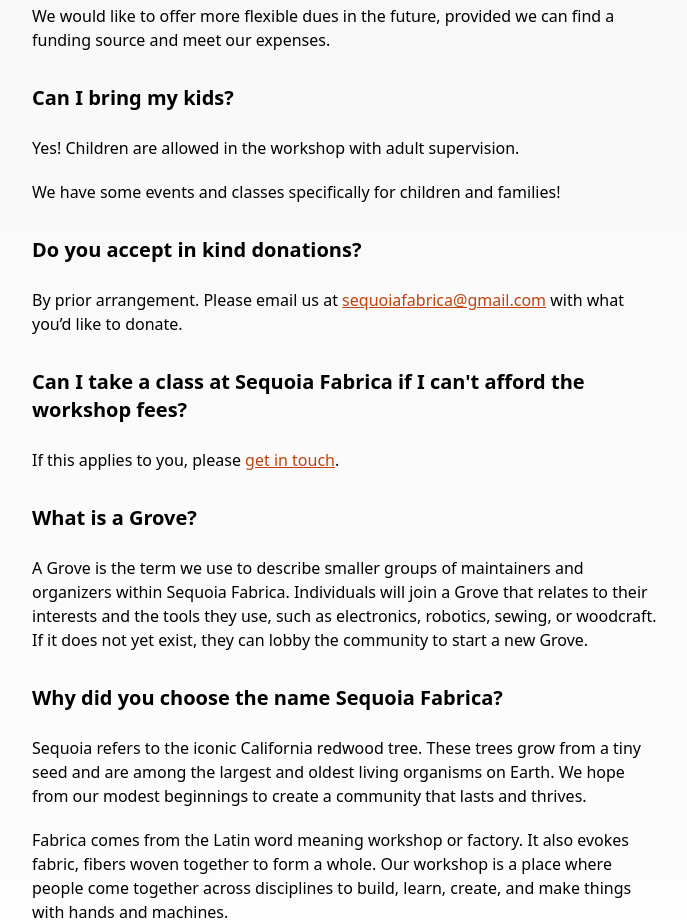
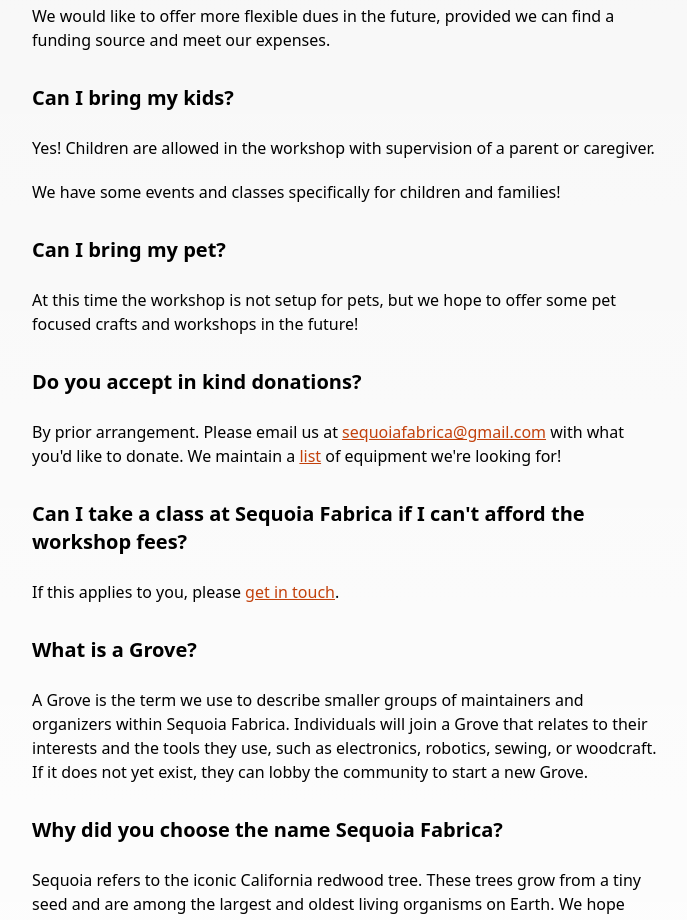
Before and after one commit to Sequoia-Fabrica/sequoia-fabrica-landing-page, a Next.js app: page /docs/faq in a window 1280 px wide. Shown: the part 1560-2480 px from the top of the page, without its empty margins (292-979 px from the left). Built offline with nearby package versions, Linux system fonts and the light colour scheme.

Commit message:
Update faq.mdx

```diff
--- a/src/pages/docs/faq.mdx
+++ b/src/pages/docs/faq.mdx
@@ -49,13 +49,17 @@
 
 ## Can I bring my kids?
 
-Yes! Children are allowed in the workshop with adult supervision.
+Yes! Children are allowed in the workshop with supervision of a parent or caregiver.
 
 We have some events and classes specifically for children and families!
 
+## Can I bring my pet?
+
+At this time the workshop is not setup for pets, but we hope to offer some pet focused crafts and workshops in the future!
+
 ## Do you accept in kind donations?
 
-By prior arrangement. Please email us at [sequoiafabrica@gmail.com](mailto:sequoiafabrica@gmail.com) with what you’d like to donate.
+By prior arrangement. Please email us at [sequoiafabrica@gmail.com](mailto:sequoiafabrica@gmail.com) with what you'd like to donate. We maintain a [list](https://wiki.sequoiafabrica.org/wiki/Equipment_Needs) of equipment we're looking for!
 
 ## Can I take a class at Sequoia Fabrica if I can't afford the workshop fees?
 
```
